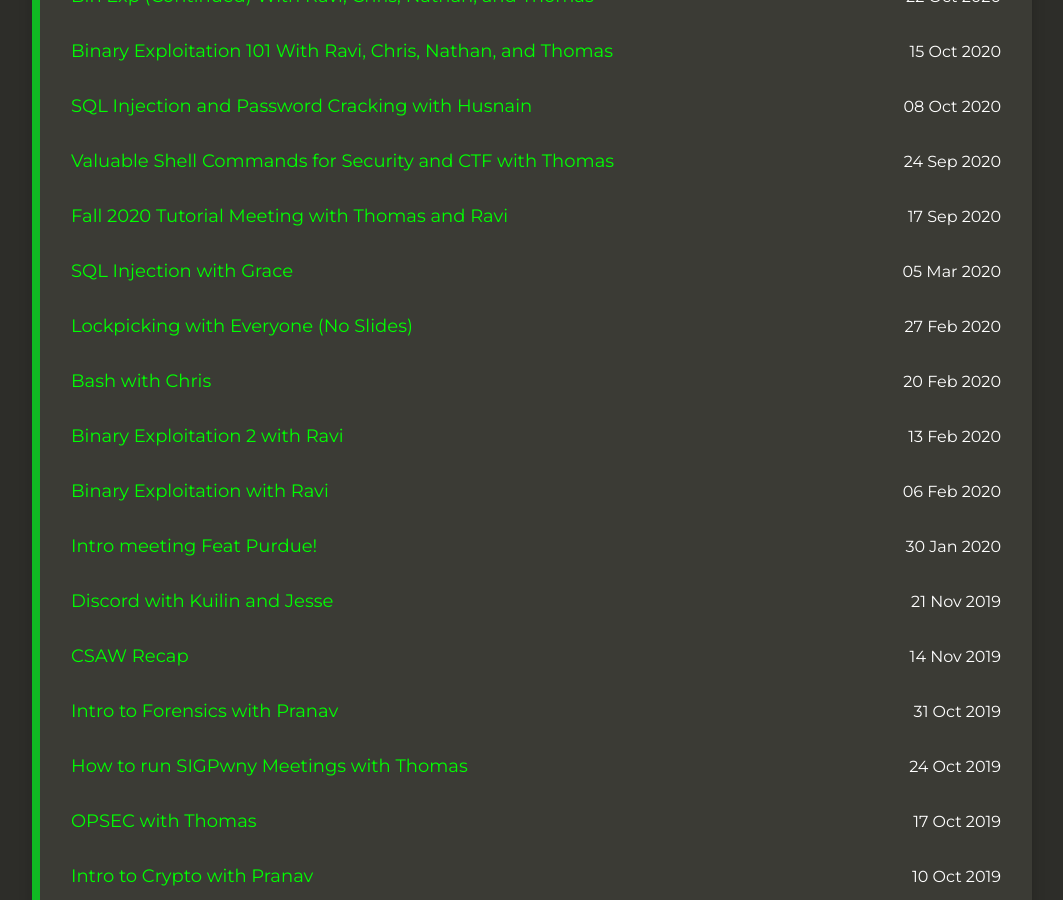
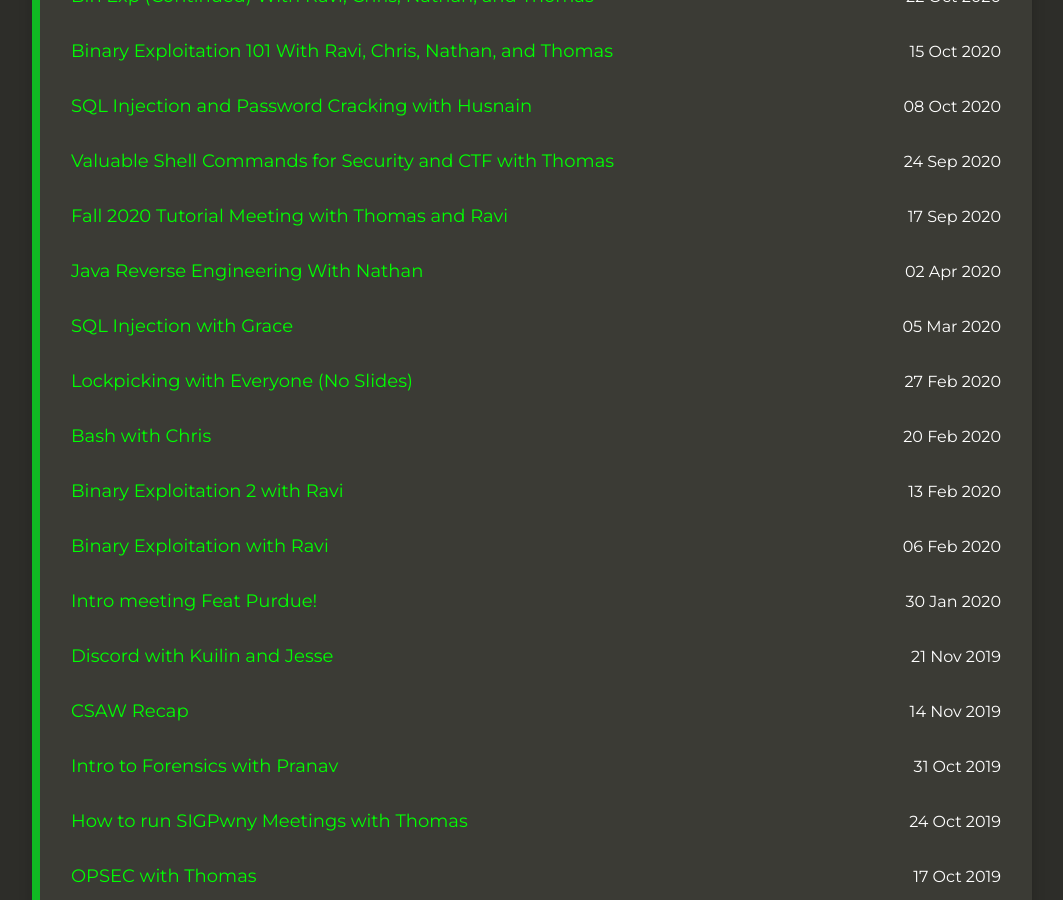
Before and after one commit to sigpwny/sigpwny.github.io-archive, a Jekyll site: the page built from presentation.md, in a window 1280 px wide and 900 px high, scrolled down 1164 px. Shown: the whole window, without its empty margins (108-1171 px from the left). Built offline with Jekyll 4.4.1, drawn with Linux system fonts in a browser that asks for light colours; nearby versions of some CDN libraries.

Commit message:
Nate presentation

```diff
--- a/presentation.md
+++ b/presentation.md
@@ -96,6 +96,11 @@
     link: "https://sigpwny.github.io/presentation-content/FA2020/sigpwny_tutorial.pdf",
     title: "Fall 2020 Tutorial Meeting with Thomas and Ravi",
     date: "2020-09-17",
+  },
+  {
+    link: "https://sigpwny.github.io/presentation-content/SP2020/java_reversing.pdf",
+    title: "Java Reverse Engineering With Nathan",
+    date: "2020-04-02",
   },
   {
     link: "https://sigpwny.github.io/presentation-content/SP2020/sql_injection.pdf",
```
